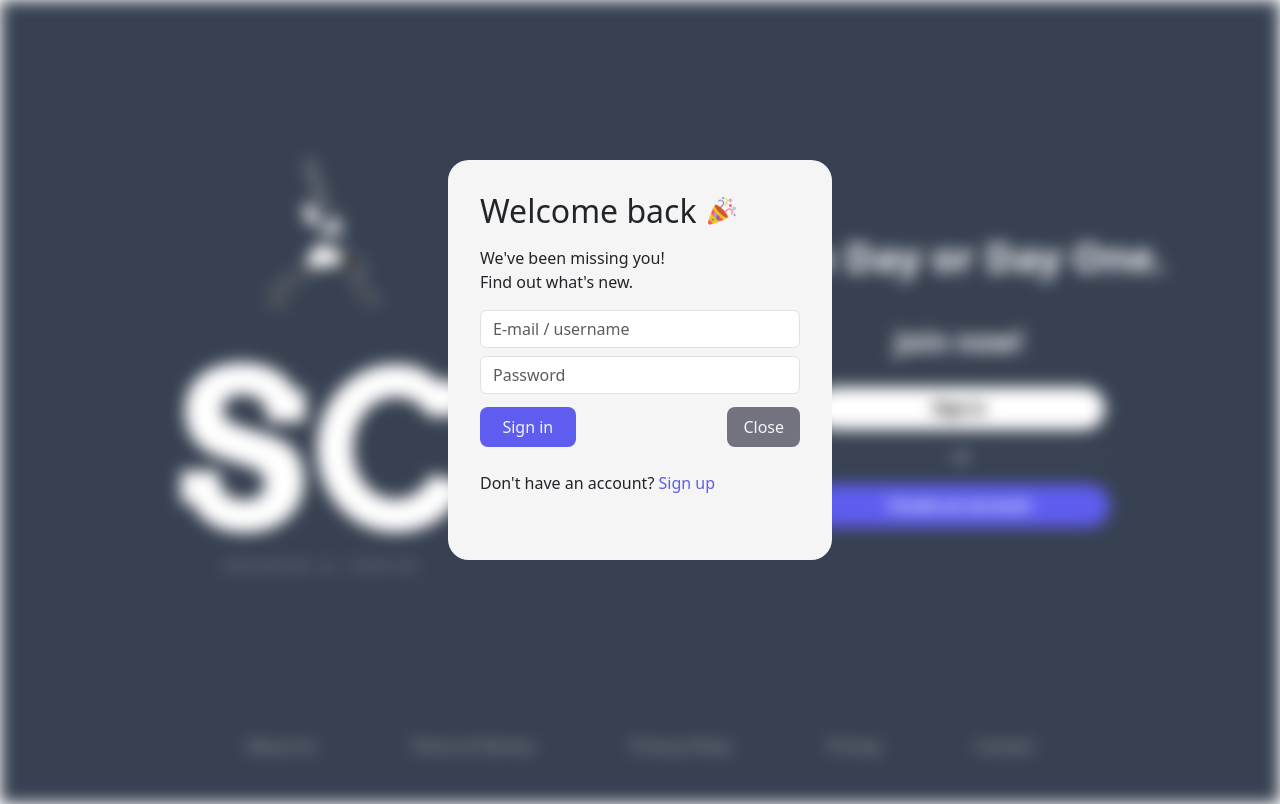
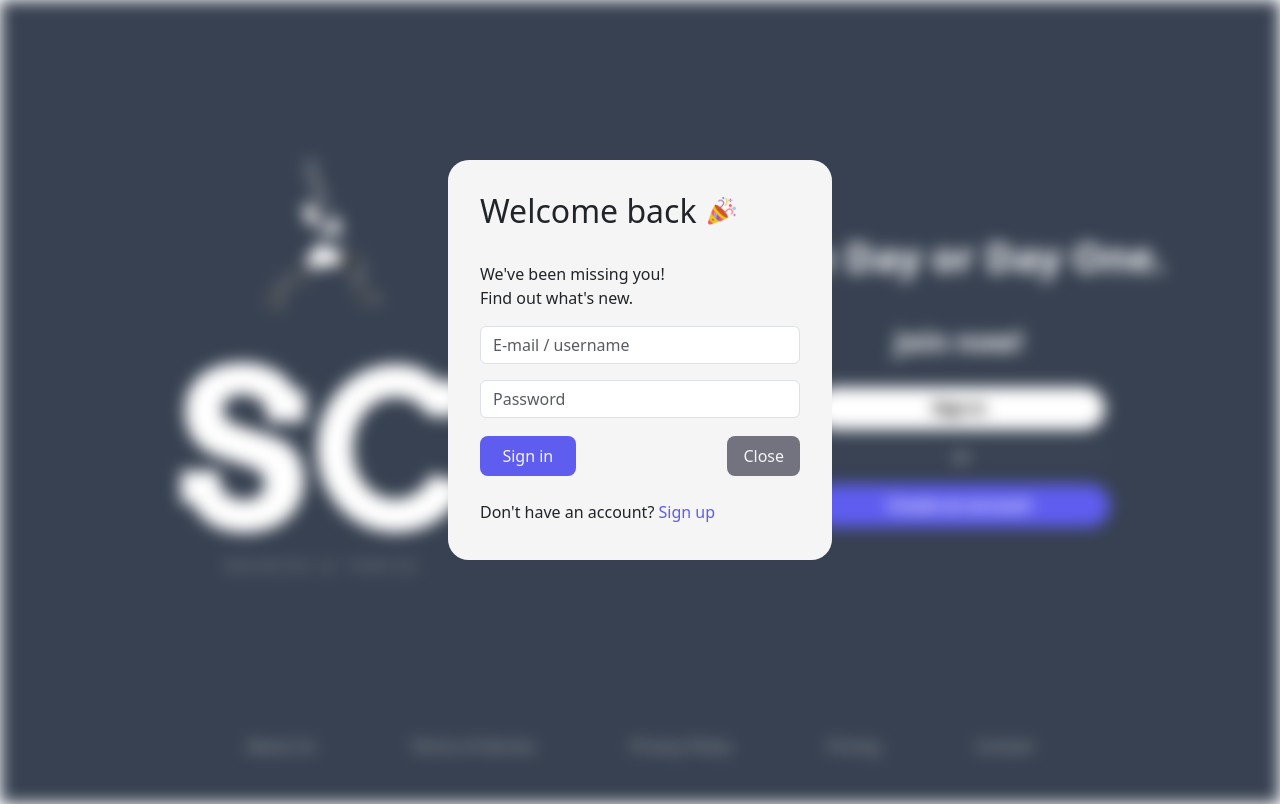
Before and after one commit to ManuelFijan/SportConnect, a React (Vite) app in the folder IzvorniKod/front/: page /sign-in in a window 1280 px wide. Built offline with nearby package versions, Linux system fonts and the light colour scheme.

Commit message:
doraden izgled

```diff
--- a/IzvorniKod/front/src/pages/SignInPage.tsx
+++ b/IzvorniKod/front/src/pages/SignInPage.tsx
@@ -8,14 +8,14 @@ const SignInPage = () => {
     <div className="login-container">
       <div className="login2">
         <h2>
-          Welcome back <img src="/public/party-popper.png" alt="welcome pic" className='pic w-7'/><br />
+          Welcome back <img src="/party-popper.png" alt="welcome pic" className='pic w-7'/><br />
         </h2>
         <p>We've been missing you!</p>
         <p>Find out what's new.</p>
 
         <form>
-          <input type="text" placeholder="E-mail / username" className="form-control" required/>
-          <input type="password" placeholder="Password" className="form-control mt-2" required/>
+          <input type="text" placeholder="E-mail / username" className="form-control mt-3" required/>
+          <input type="password" placeholder="Password" className="form-control mt-3" required/>
 
           <div className='buttons'>
             <button type="submit" className="btn1">Sign in</button>
--- a/IzvorniKod/front/src/styles/SingInPage.css
+++ b/IzvorniKod/front/src/styles/SingInPage.css
@@ -20,7 +20,7 @@ form input{
 }
 
 .buttons{
-    margin-top: 0.8rem;
+    margin-top: 1.1rem;
     display: flex;
     justify-content: space-between;
 }
@@ -65,7 +65,7 @@ h2 img{
     left: 0.2rem;
 }
 div div h2{
-    margin-bottom: 2rem;
+    margin-bottom: 3rem;
 }
 
 
```
